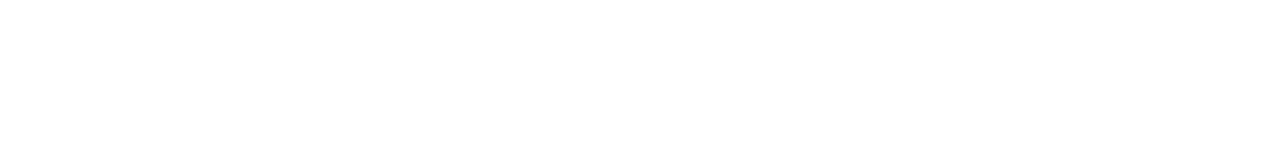
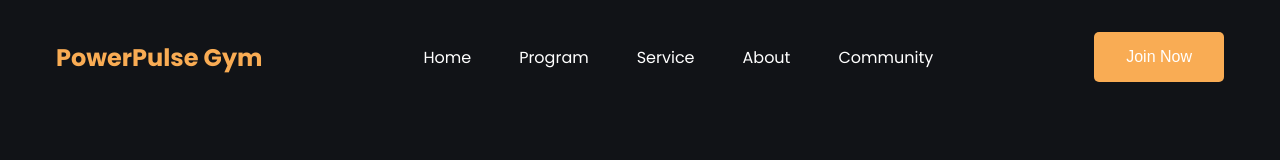
Before and after one commit to paskaeu25/power-pulse-gym, a plain HTML site: page index.html in a window 1280 px wide. Drawn offline with Linux system fonts and the light colour scheme.

Commit message:
Added navigation HTMl and CSS. Also added base CSS styles and component CSS styles

```diff
--- a/assets/css/style.css
+++ b/assets/css/style.css
@@ -1,5 +1,129 @@
+@import url("https://fonts.googleapis.com/css2?family=Poppins:wght@400;500;600;700&display=swap");
+
+:root {
+  --primary-color: #111317;
+  --primary-color-light: #1f2125;
+  --primary-color-extra-light: #35373b;
+  --secondary-color: #f9ac54;
+  --secondary-color--dark: #d79447;
+  --text-light: #d1d5db;
+  --white: #fff;
+  --max-width: 1200px;
+}
+
+/* Reset */
+
 * {
   margin: 0;
   padding: 0;
   box-sizing: border-box;
 }
+
+/* Base styles */
+
+body {
+  font-family: "Poppins", sans-serif;
+  background-color: var(--primary-color);
+}
+
+img {
+  display: flex;
+  width: 100%;
+}
+
+a {
+  text-decoration: none;
+}
+
+/* Components */
+
+.section-container {
+  max-width: var(--max-width);
+  margin: auto;
+  padding: 5rem 1rem;
+}
+
+.section-header {
+  margin-bottom: 1rem;
+  font-size: 2.25rem;
+  font-weight: 600;
+  text-align: center;
+  color: var(--white);
+}
+
+.section-subheader {
+  max-width: 600px;
+  margin: auto;
+  text-align: center;
+  color: var(--text-light);
+}
+
+.btn {
+  padding: 1rem 2rem;
+  outline: none;
+  border: none;
+  font-size: 1rem;
+  color: var(--white);
+  background-color: var(--secondary-color);
+  border-radius: 5px;
+  cursor: pointer;
+  transition: 0.3s;
+}
+
+.btn:hover {
+  background-color: var(--secondary-color--dark);
+}
+
+.bg-blur {
+  position: absolute;
+  box-shadow: 0 0 1000px 50px var(--secondary-color);
+  z-index: -1;
+}
+
+/* Navigation */
+
+nav {
+  max-width: var(--max-width);
+  margin: auto;
+  padding: 2rem 1rem;
+  display: flex;
+  align-items: center;
+  justify-content: space-between;
+  gap: 2rem;
+}
+
+.nav-logo {
+  max-width: 250px;
+}
+
+.nav-logo h1 {
+  color: var(--secondary-color);
+}
+
+.nav-links {
+  list-style: none;
+  display: flex;
+  align-items: center;
+  gap: 3rem;
+}
+
+.link a {
+  position: relative;
+  padding-bottom: 0.75rem;
+  color: var(--white);
+}
+
+.link a::after {
+  content: "";
+  position: absolute;
+  height: 2px;
+  width: 0;
+  left: 0;
+  bottom: 0;
+  background-color: var(--secondary-color);
+  transition: 0.3s;
+}
+
+.link a:hover::after {
+  width: 50%;
+}
--- a/index.html
+++ b/index.html
@@ -9,6 +9,33 @@
     <title>PowerPulse Gym</title>
   </head>
   <body>
+    <!-- navigation -->
+    <nav>
+      <div class="nav-logo">
+        <a href="#">
+          <h1>PowerPulse Gym</h1>
+        </a>
+      </div>
+      <ul class="nav-links">
+        <li class="link">
+          <a href="#">Home</a>
+        </li>
+        <li class="link">
+          <a href="#">Program</a>
+        </li>
+        <li class="link">
+          <a href="#">Service</a>
+        </li>
+        <li class="link">
+          <a href="#">About</a>
+        </li>
+        <li class="link">
+          <a href="#">Community</a>
+        </li>
+      </ul>
+      <button class="btn">Join Now</button>
+    </nav>
+
     <script src="./assets/js/main.js"></script>
   </body>
 </html>
```
